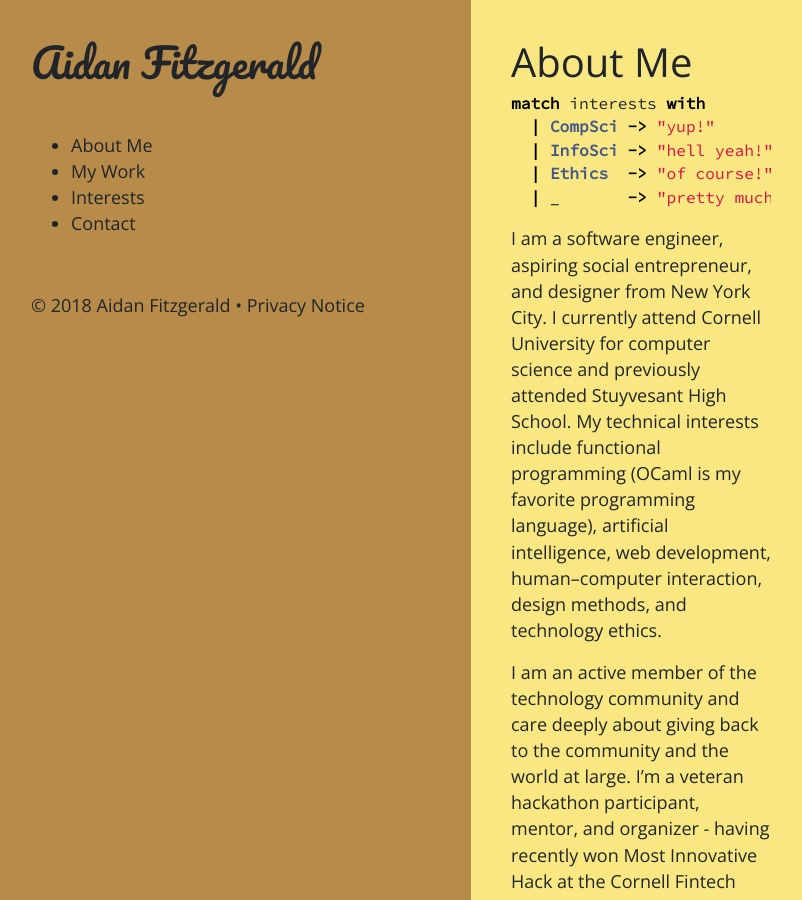
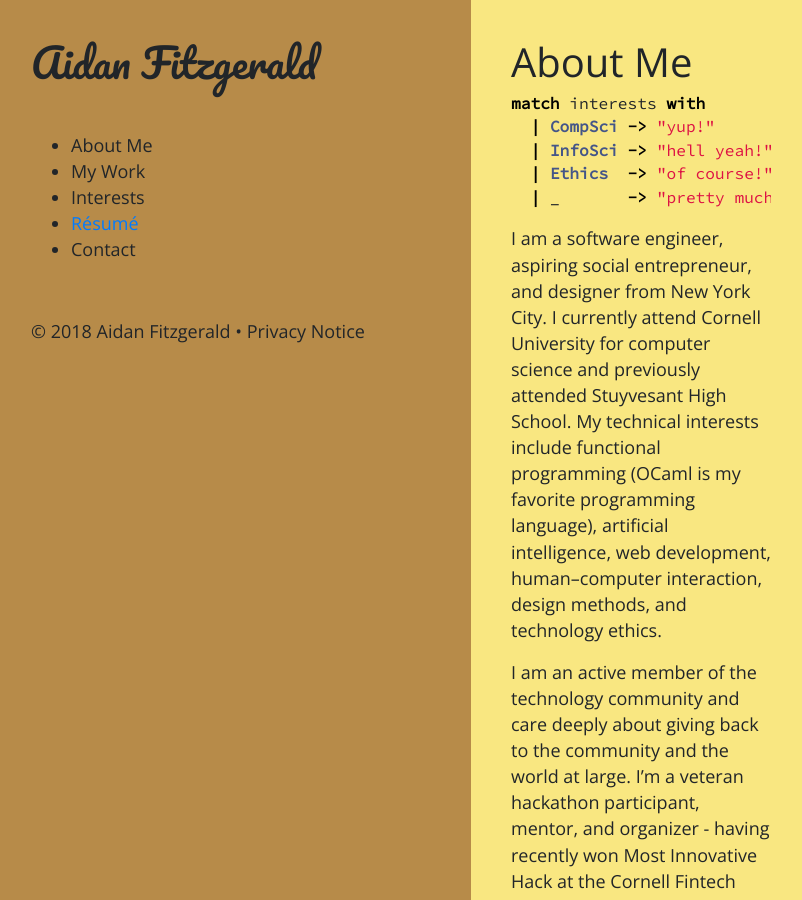
Before and after one commit to aidan-fitz/aidan-fitz.com, a Jekyll site: the page built from index.md, in a window 1280 px wide and 900 px high. Shown: the whole window, without its empty margins (9-811 px from the left). Built offline with Jekyll 4.4.1, drawn with Linux system fonts in a browser that asks for light colours; nearby versions of some CDN libraries.

Commit message:
Add résumé link

```diff
--- a/_includes/sidebar.html
+++ b/_includes/sidebar.html
@@ -6,6 +6,9 @@
       <li>About Me</li>
       <li>My Work</li>
       <li>Interests</li>
+      <li>
+        <a href="/Resume-short.pdf">Résumé</a>
+      </li>
       <li>Contact</li>
     </ul>
 
```
